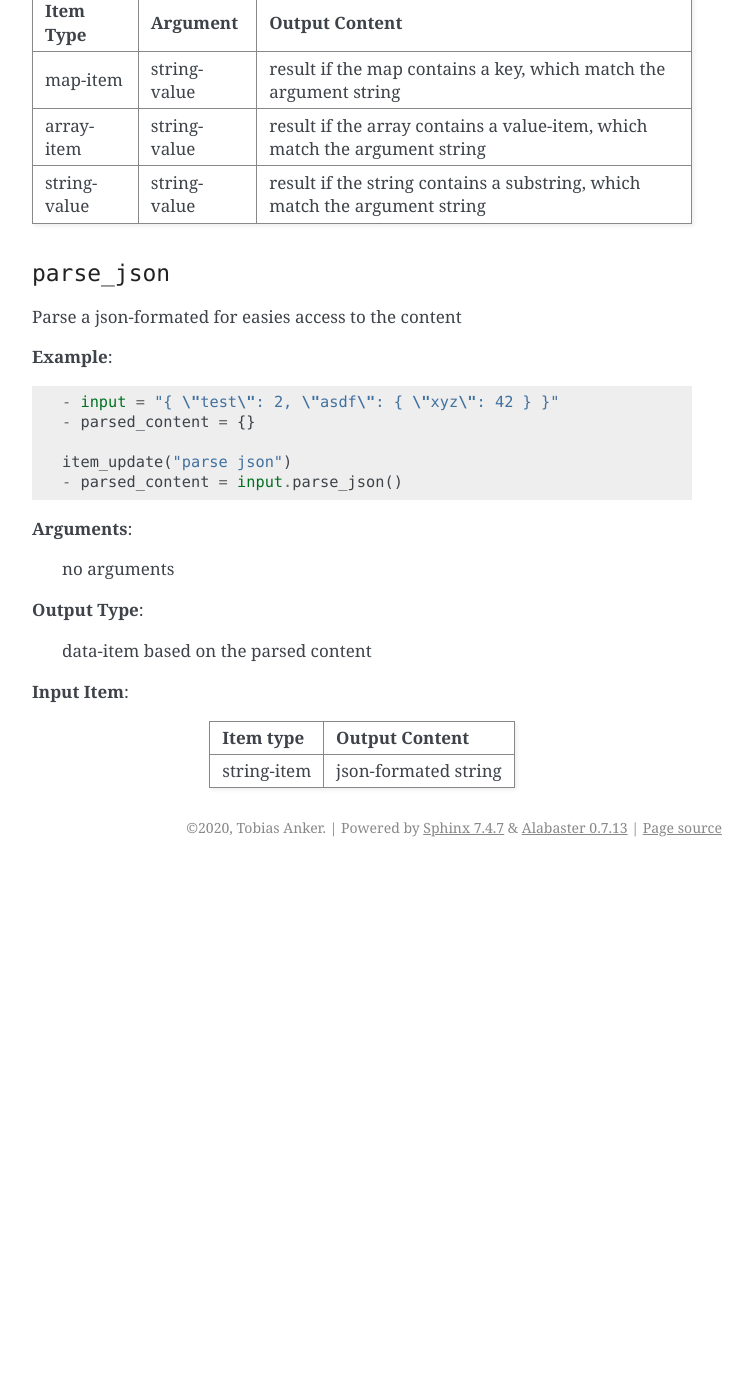
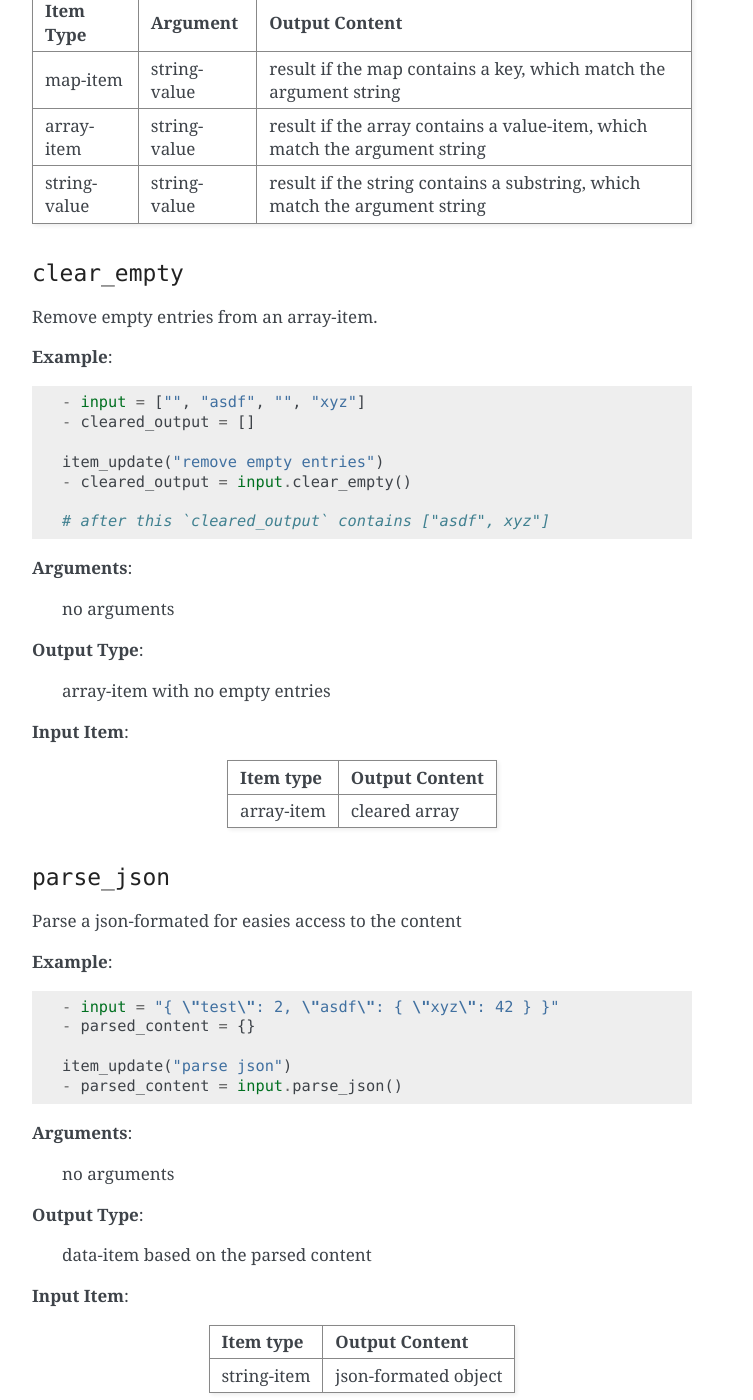
Before and after one commit to kitsudaiki/libKitsunemimiSakuraLang-Documentation, a Sphinx documentation site: the page built from source/syntax/functions.rst, in a window 1280 px wide and 1400 px high, scrolled down 5606 px. Shown: the whole window, without its empty margins (388-1141 px from the left). Built offline with Sphinx 7.4.7, drawn with Linux system fonts in a browser that asks for light colours; before the commit the page ends 6473 px from its top, so only the background shows below that.

Commit message:
update functions

```diff
--- a/source/syntax/functions.rst
+++ b/source/syntax/functions.rst
@@ -415,8 +415,48 @@ Check if an item contains another specific item.
       - result if the string contains a substring, which match the argument string
 
 
+``clear_empty``
+^^^^^^^^^^^^^^^
+
+Remove empty entries from an array-item.
+
+**Example**:
+
+::
+
+    - input = ["", "asdf", "", "xyz"]
+    - cleared_output = []
+
+    item_update("remove empty entries")
+    - cleared_output = input.clear_empty()
+
+    # after this `cleared_output` contains ["asdf", xyz"]
+
+
+**Arguments**:
+
+    no arguments
+
+**Output Type**:
+
+    array-item with no empty entries
+
+**Input Item**:
+
+.. tabularcolumns:: |m{0.27\textwidth}|m{0.66\textwidth}|
+
+.. list-table::
+    :header-rows: 1
+
+    * - **Item type**
+      - **Output Content**
+
+    * - array-item
+      - cleared array
+
+
 ``parse_json``
-^^^^^^^^^^^^
+^^^^^^^^^^^^^^
 
 Parse a json-formated for easies access to the content
 
@@ -450,7 +490,7 @@ Parse a json-formated for easies access to the content
       - **Output Content**
 
     * - string-item
-      - json-formated string
+      - json-formated object
 
 
 .. raw:: latex
```
